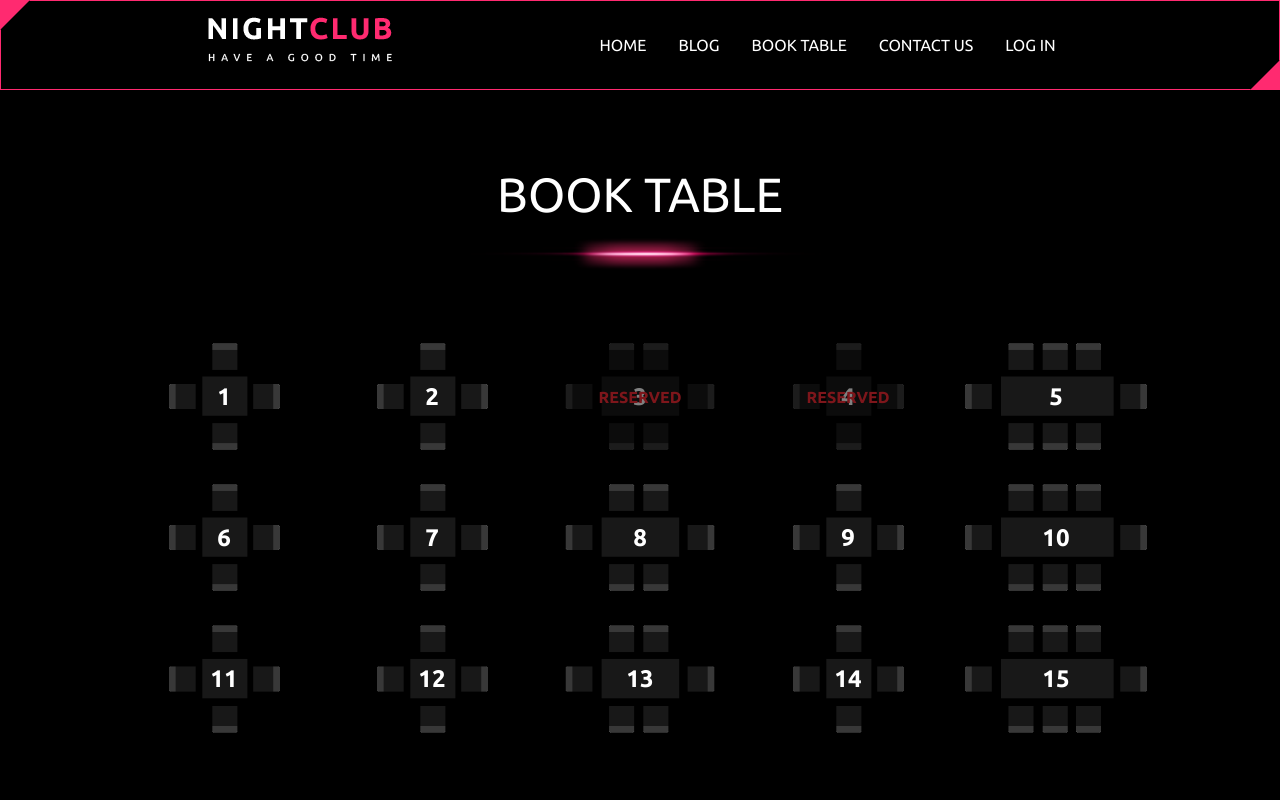
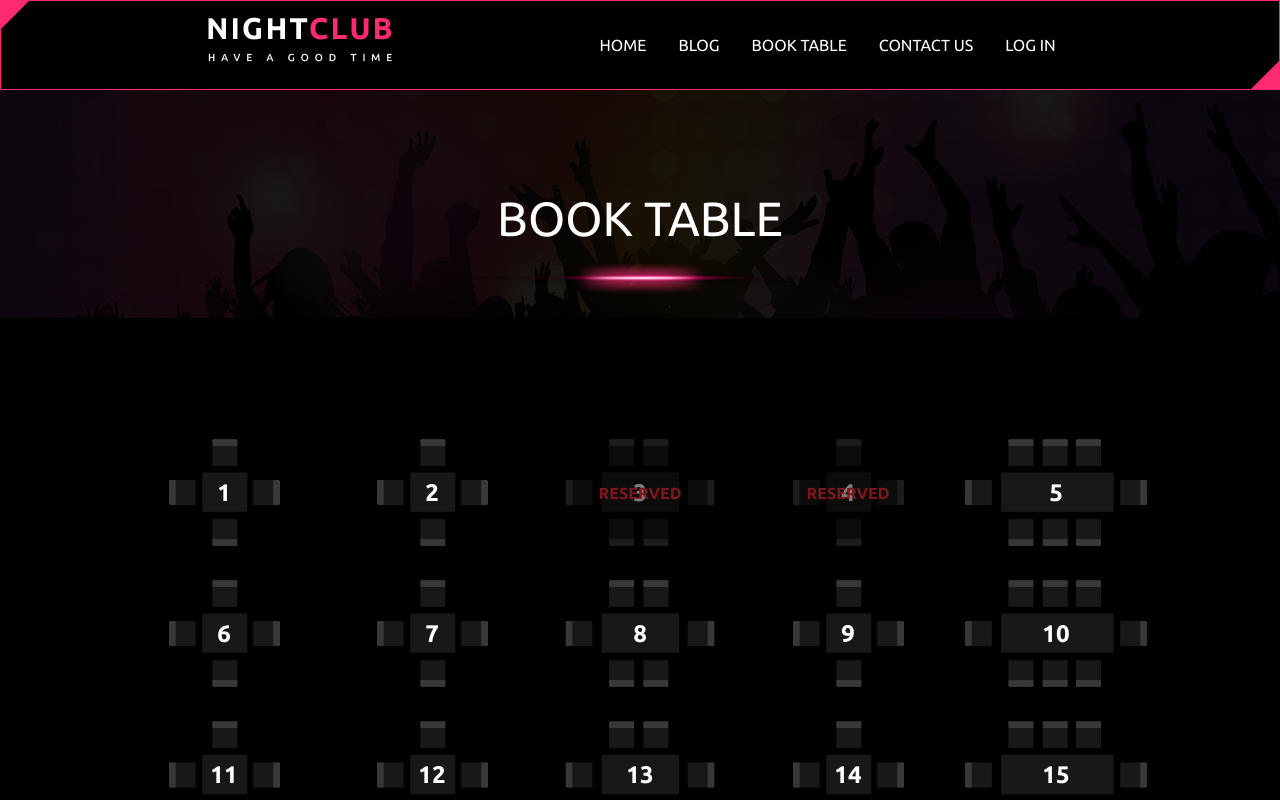
Before and after one commit to eydbjorgham/night-club, a Next.js app: page /booktable in a window 1280 px wide. Shown: the top 800 px of the page. Built offline with nearby package versions, Linux system fonts and the light colour scheme; data requests are answered from the project's data file.

Commit message:
Enhance page styling with background images and improved section padding for Blog, Book Table, and Contact Us pages

```diff
--- a/src/app/(routes)/blog/[id]/page.js
+++ b/src/app/(routes)/blog/[id]/page.js
@@ -20,14 +20,21 @@ export default async function BlogPostPage({ params }) {
         <nav className="sticky top-0 z-50 bg-(--tertiary-color)">
           <Nav />
         </nav>
-        <Overskrift className="uppercase" text="blog post" />
         <section>
+          <div
+            className="mb-(--section-padding) bg-cover bg-center pt-6 pb-6"
+            style={{
+              backgroundImage:
+                "linear-gradient(rgba(0, 0, 0, 0.9), rgba(0, 0, 0, 0.9)), url('/assets/bg/footerbg.jpg')",
+            }}
+          >
+            <Overskrift text="Blog post" />
+          </div>
+
           <BlogPost id={id} />
-        </section>
-        <section>
+
           <Comments />
-        </section>
-        <section>
+
           <LeaveComment />
         </section>
         <footer>
--- a/src/app/(routes)/blog/page.js
+++ b/src/app/(routes)/blog/page.js
@@ -19,7 +19,13 @@ export default function BlogPage() {
             <Nav />
           </nav>
           <main>
-            <div className="mb-(--section-padding)">
+            <div
+              className="mb-(--section-padding) bg-cover bg-center pt-6 pb-6"
+              style={{
+                backgroundImage:
+                  "linear-gradient(rgba(0, 0, 0, 0.9), rgba(0, 0, 0, 0.9)), url('/assets/bg/footerbg.jpg')",
+              }}
+            >
               <Overskrift text="Blog" />
             </div>
             <BlogInfo />
--- a/src/app/(routes)/booktable/page.js
+++ b/src/app/(routes)/booktable/page.js
@@ -21,7 +21,15 @@ export default function BookTablePage() {
           <Nav />
         </nav>
         <main>
-          <Overskrift text="Book Table" />
+          <div
+            className="mb-(--section-padding) bg-cover bg-center pt-6 pb-6"
+            style={{
+              backgroundImage:
+                "linear-gradient(rgba(0, 0, 0, 0.9), rgba(0, 0, 0, 0.9)), url('/assets/bg/footerbg.jpg')",
+            }}
+          >
+            <Overskrift text="Book table" />
+          </div>
           <BookTable onTableSelect={setSelectedTable} />
           <BookTableForm selectedTable={selectedTable} />
         </main>
--- a/src/app/(routes)/contactus/page.js
+++ b/src/app/(routes)/contactus/page.js
@@ -17,7 +17,15 @@ export default function ContactUsPage () {
           <Nav />
         </nav>
         <main>
-          <Overskrift text="Contact us" />
+          <div
+            className="mb-(--section-padding) pt-6 pb-6 bg-cover bg-center"
+            style={{
+              backgroundImage:
+                "linear-gradient(rgba(0, 0, 0, 0.9), rgba(0, 0, 0, 0.9)), url('/assets/bg/footerbg.jpg')",
+            }}
+          >
+            <Overskrift text="Contact us" />
+          </div>
           <ContactForm />
         </main>
         <footer>
```
